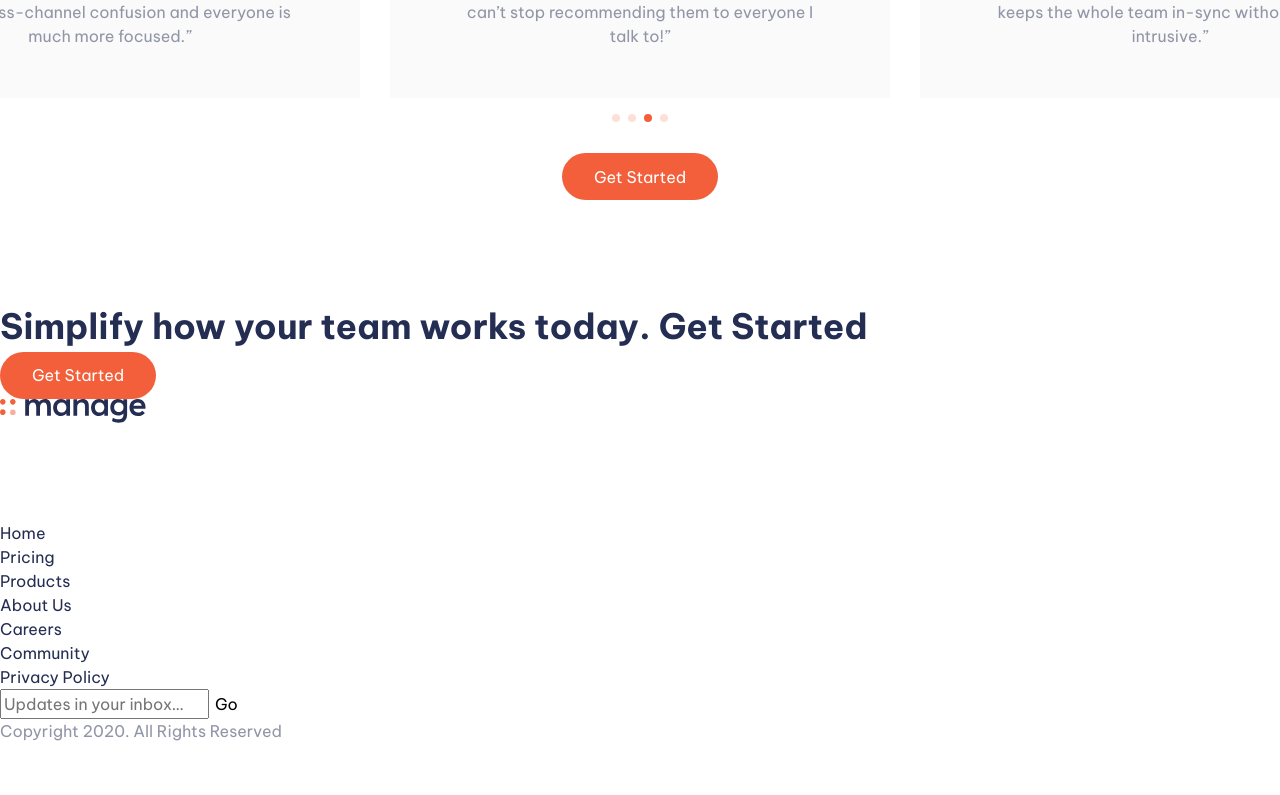
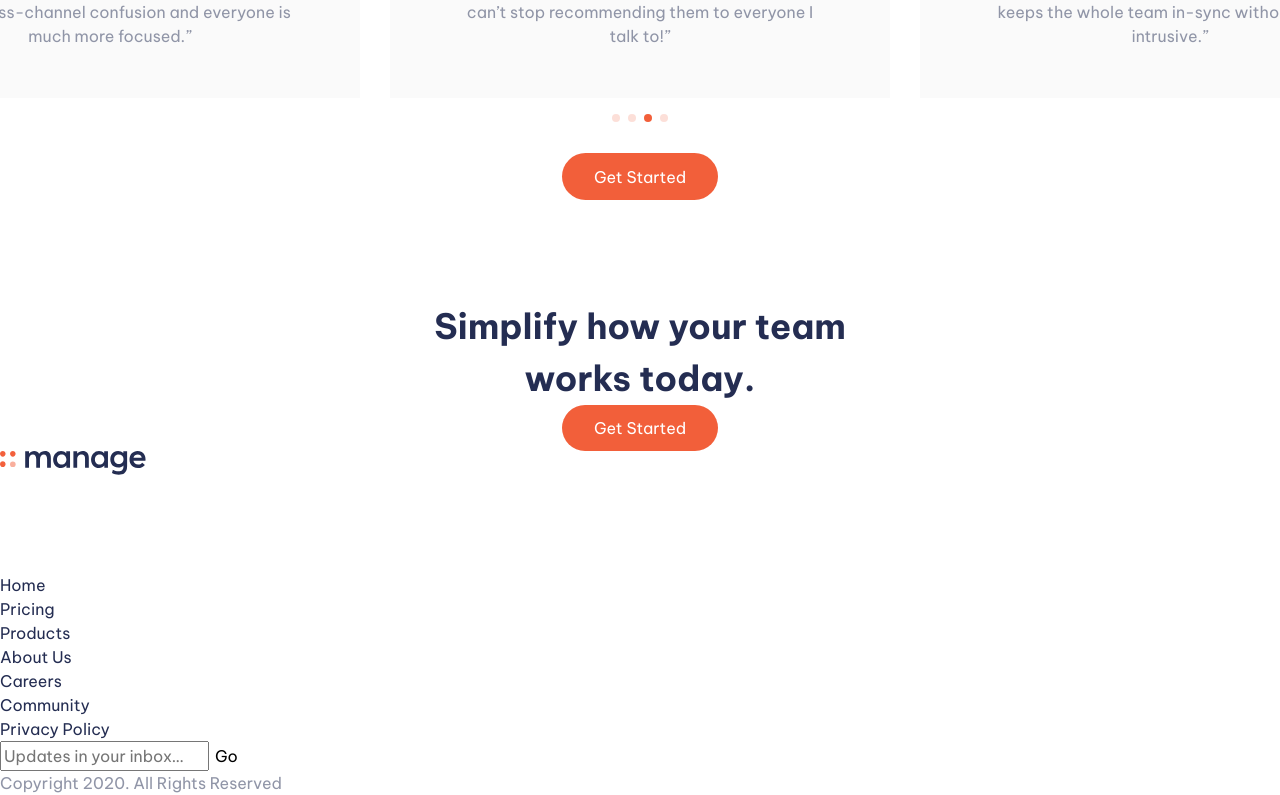
Before and after one commit to yacineKahlerras/manage-landing-page, a React (Create React App) app: page / in a window 1280 px wide. Shown: the part 1533-2328 px from the top of the page. Before the commit the page ends 2276 px from the top, so only its background shows below. Built offline with nearby package versions, Linux system fonts and the light colour scheme.

Commit message:
footer init

```diff
--- a/src/components/Footer.js
+++ b/src/components/Footer.js
@@ -19,7 +19,7 @@ function TopSection() {
   return (
     <div className="footer-top-section">
       <div className="footer-top-section-center">
-        <h2>Simplify how your team works today. Get Started</h2>
+        <h2>Simplify how your team works today.</h2>
         <button className="get-started-btn">Get Started</button>
       </div>
     </div>
--- /dev/null
+++ b/src/styles/componentsStyles/_footer.scss
@@ -0,0 +1,16 @@
+@use "../utils" as *;
+
+footer {
+  width: 100%;
+}
+
+.footer-top-section {
+  width: 100%;
+  display: grid;
+  place-items: center;
+
+  .footer-top-section-center {
+    width: min(80%, 41.6rem);
+    text-align: center;
+  }
+}
--- a/src/styles/componentsStyles/_index.scss
+++ b/src/styles/componentsStyles/_index.scss
@@ -3,3 +3,4 @@
 @forward "_hero";
 @forward "_functionality";
 @forward "_reviews";
+@forward "_footer";
```
